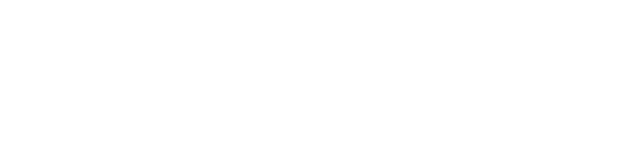
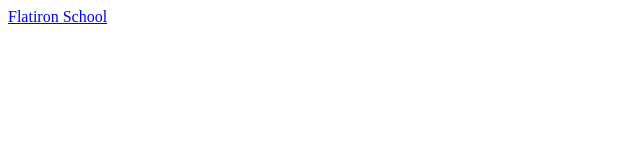
Before and after one commit to learn-co-curriculum/phase-0-html-link-tag-with-href, a plain HTML site: page index.html in a window 1280 px wide. Shown: the whole page, without its empty margins (0-640 px from the left). Drawn offline with Linux system fonts and the light colour scheme.

Commit message:
Completed assignment

```diff
--- a/index.html
+++ b/index.html
@@ -1 +1 @@
-<!-- Write your HTML in this file -->
+<a href="https://flatironschool.com">Flatiron School</a>
```
